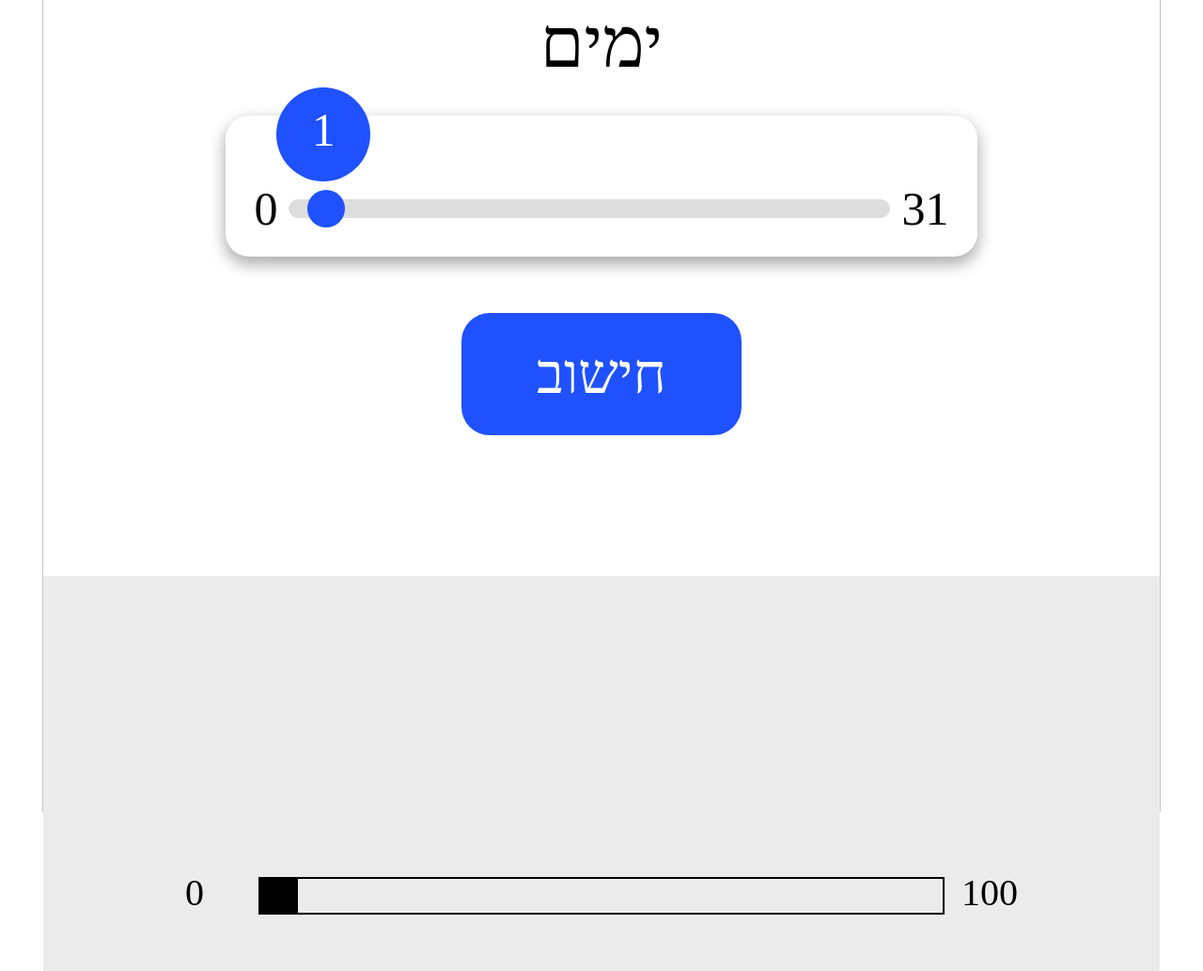
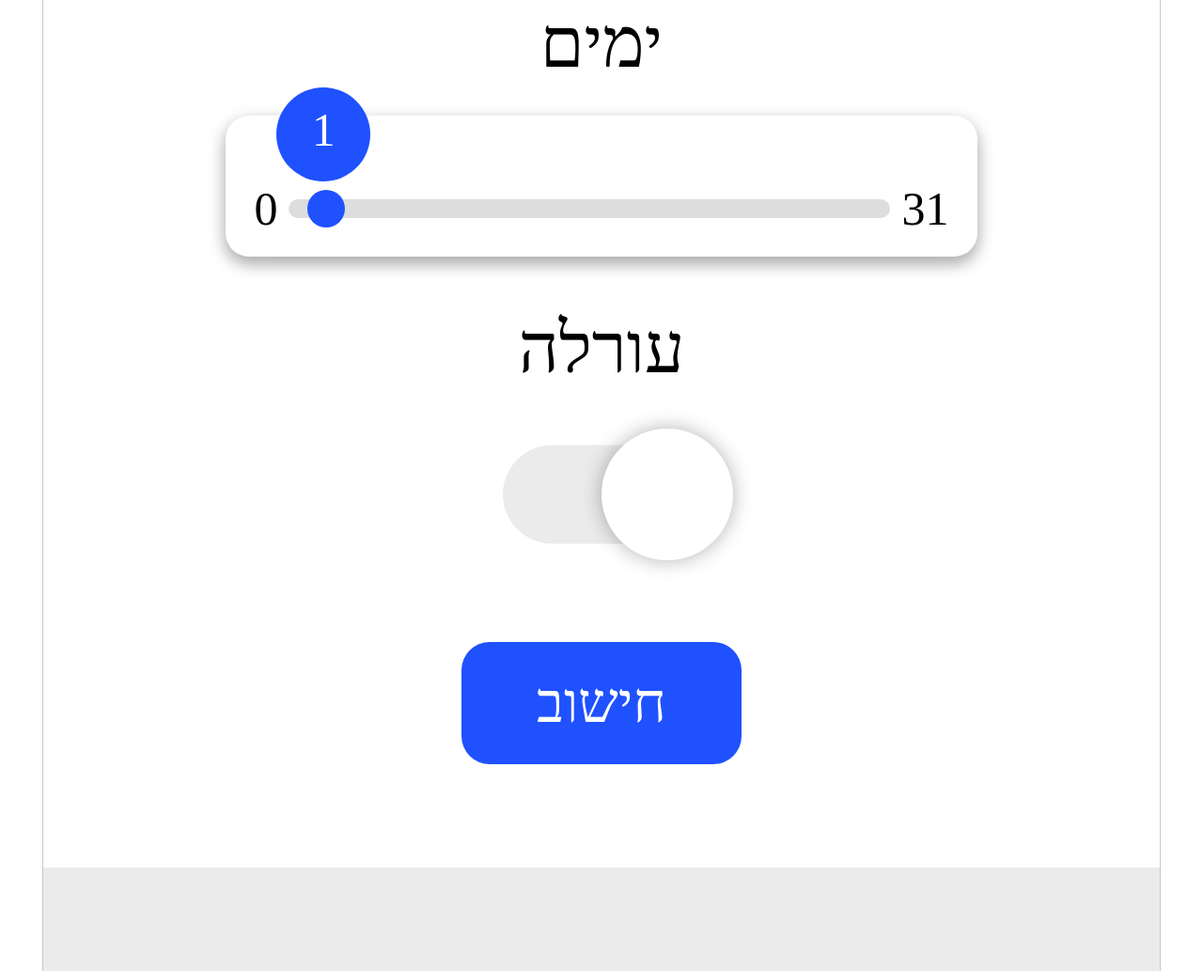
Before and after one commit to pabidur/nofapcal, a plain HTML site: page D/index.html in a window 1280 px wide. Shown: the part 1064-2097 px from the top of the page at 94% size. Drawn offline with Linux system fonts and the light colour scheme; a web font is replaced by a local one.

Commit message:
Add files via upload

```diff
--- a/D/index.html
+++ b/D/index.html
@@ -8,7 +8,7 @@
 
 
     <head>
-        <title></title>
+        <title>NoFap מחשבון</title>
     </head>
     <body>
      <div class="titleRec">
@@ -59,11 +59,24 @@
                 <div class="value right">0</div>
                 <input id="input1" type="range" min="0" max="31" value="1" steps="1">
                 <div class="value left">31</div>
+
             </div>
+
 
 
         </div></li>
 
+
+        <li>
+            <div class="checkboxx">
+                <a>עורלה</a>
+
+                <input type="checkbox" id="Orla" onclick="if (document.getElementById('Orla').checked){
+                    alert('גוי צא מפה')
+                  }">
+
+            </div>
+        </li>
 
        </ul>
        <button onclick = "calculate()">חישוב</button>
--- a/D/script.js
+++ b/D/script.js
@@ -43,15 +43,28 @@ inputSlider2.oninput = (()=>{
 
 });
 
+
+
+
 const resultLine = document.getElementById("resultLine")
 function calculate(){
+    var Orla = document.getElementById('Orla');
+
+
     sB12 = 0;
+    if (Orla.checked){
+      Orlav = 0.3
+    }
+    else {
+      Orlav = 0
+
+    }
     const day = inputSlider.value
     const month = (inputSlider1.value)*30
     const year = (inputSlider2.value)*360
 
     const days = Number(day)+Number(month)+Number(year)
-    calculateB12 = Math.round((sB12) + (days*3) + 0.5*(0.05*(days*days)))
+    calculateB12 = Number(Orlav) + Math.round((days*3) + 0.5*(0.05*(days*days)))
     document.querySelector(".title").classList.add("show")
     document.getElementById("results").classList.add("show")
     var resultim = document.querySelector( '.result' );
--- a/D/style.css
+++ b/D/style.css
@@ -118,7 +118,7 @@ li{
 
 button{
     position: relative;
-    top: 100px;
+    top: 140px;
 
     width: auto;
     font-size: 60px;
@@ -219,7 +219,7 @@ button{
     left: 0px;
     top: -2px;
     transition: ease 0.5s;
-
+    transition-delay: 0.2s;
 }
 
 .titleRec{
@@ -230,3 +230,60 @@ button{
     z-index: 100;
     top:0px
 }
+
+input[type="checkbox"]{
+    position: relative;
+    width: 600px;
+    height: 300px;
+    z-index: 2;
+    top: 40px;
+    -webkit-appearance: none;
+    background-color: rgb(235, 235, 235);
+    border-radius: 500px;
+    transform: scale(35%);
+    cursor: pointer;
+}
+
+input[type="checkbox"]:checked{
+    background-color: #d7dfff;
+}
+input[type="checkbox"]:checked::before{
+    left: -100px;
+    background-color: var(--bluecolor);
+}
+
+input[type="checkbox"]::before{
+    position: absolute;
+    width: 400px;
+    height: 400px;
+    left: 300px;
+    top: -50px;
+    content: ' ';
+    background-color: white;
+    border-radius: 50%;
+    transition: ease-out 0.2s;
+    box-shadow: 0 0px 60px 0 rgb(0 0 0 / 30%), 0px 0px 0 rgb(0 0 0 / 19%);
+
+}
+
+li .checkboxx a{
+    position:absolute;
+    left: 0;
+    right: 0;
+    margin: auto;
+    top: -5px;
+    font-size: 75px;
+
+}
+
+li .checkboxx{
+    background: none;
+    /*border: solid 3px black;*/
+    border-radius: 25px;
+    width: 800px;
+    position: relative;
+    height: 150px;
+    text-align: center;
+    margin: auto;
+    top: 100px;
+}
```
